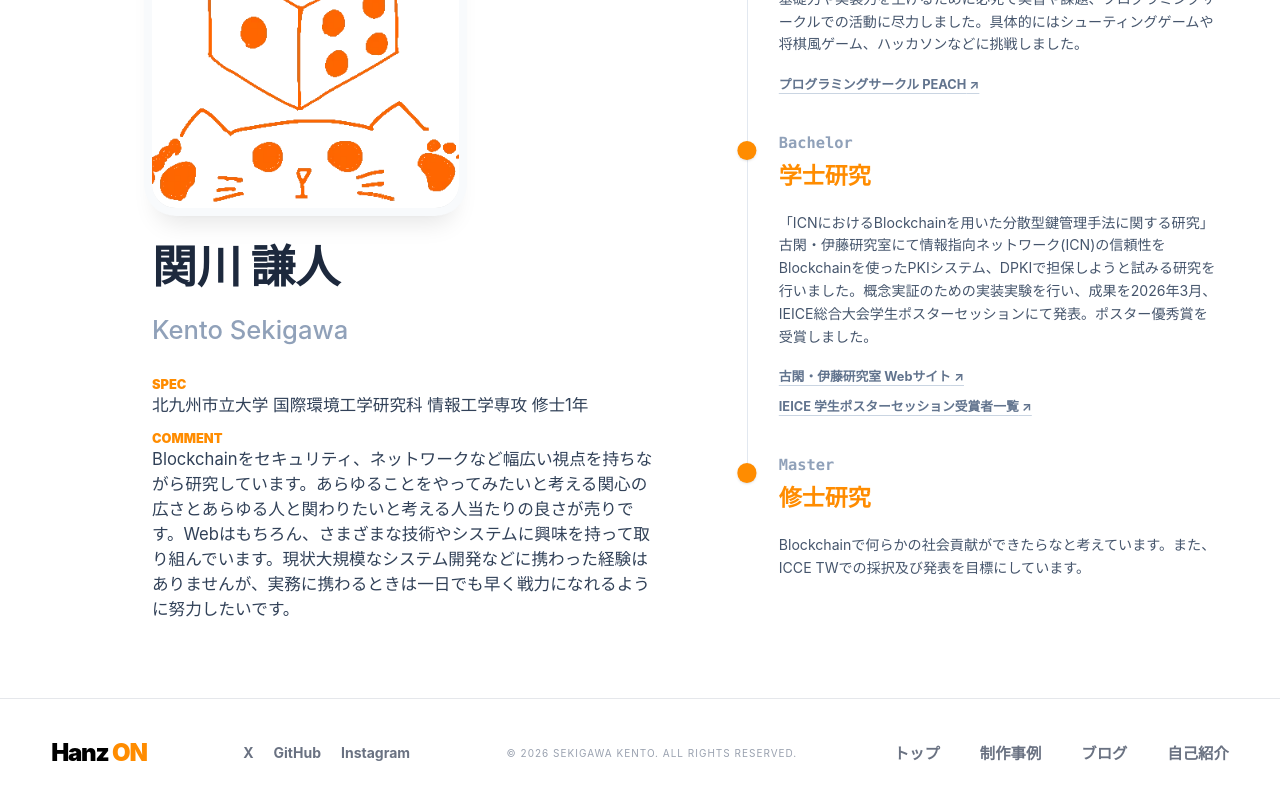
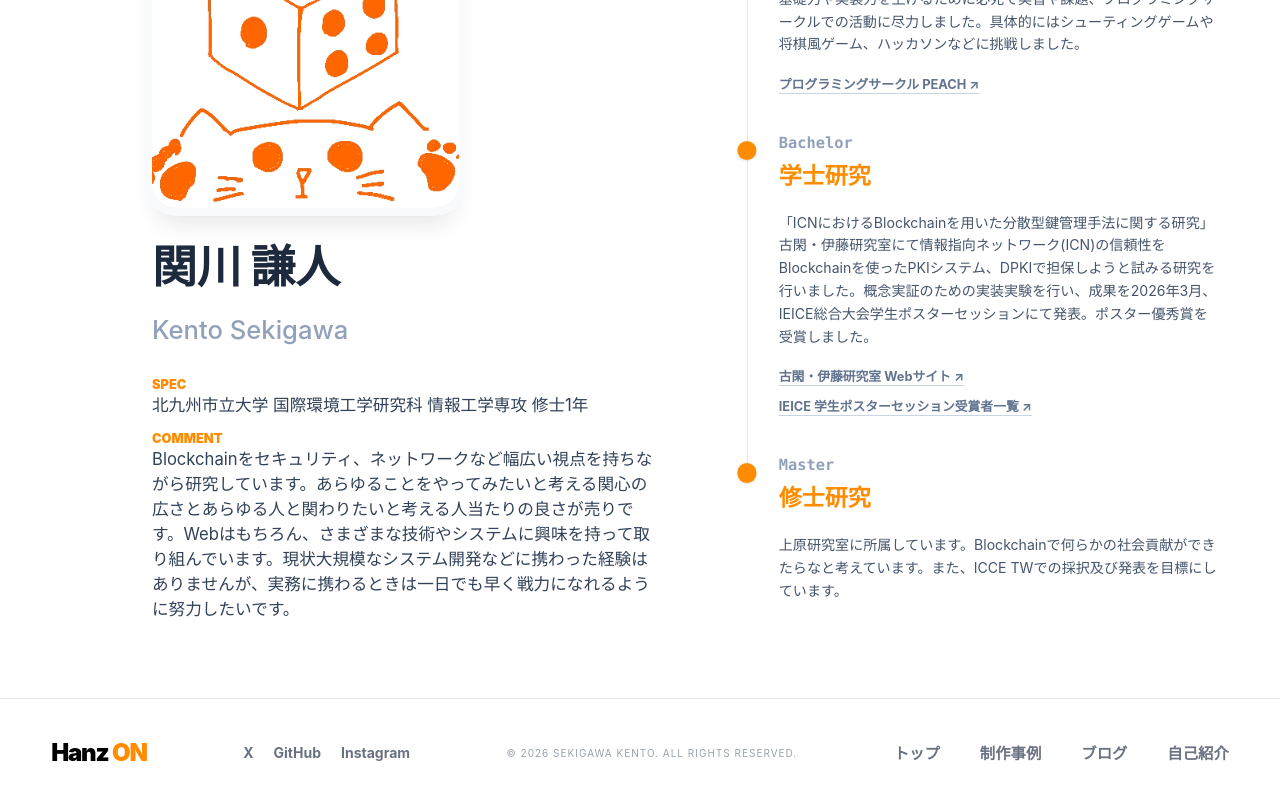
Before and after one commit to SageKenty/Web, a React (Vite) app: page / in a window 1280 px wide. Shown: the part 2354-3154 px from the top of the page. Built offline with nearby package versions, Linux system fonts and the light colour scheme.

Commit message:
fix-content

```diff
--- a/src/components/sections/About.tsx
+++ b/src/components/sections/About.tsx
@@ -48,7 +48,7 @@ export const TIMELINE_DATA: TimelineItemData[] = [
   {
     period: "Master",
     title: "修士研究",
-    description: "Blockchainで何らかの社会貢献ができたらなと考えています。また、ICCE TWでの採択及び発表を目標にしています。"
+    description: "上原研究室に所属しています。Blockchainで何らかの社会貢献ができたらなと考えています。また、ICCE TWでの採択及び発表を目標にしています。"
   },
 ];
 
```
